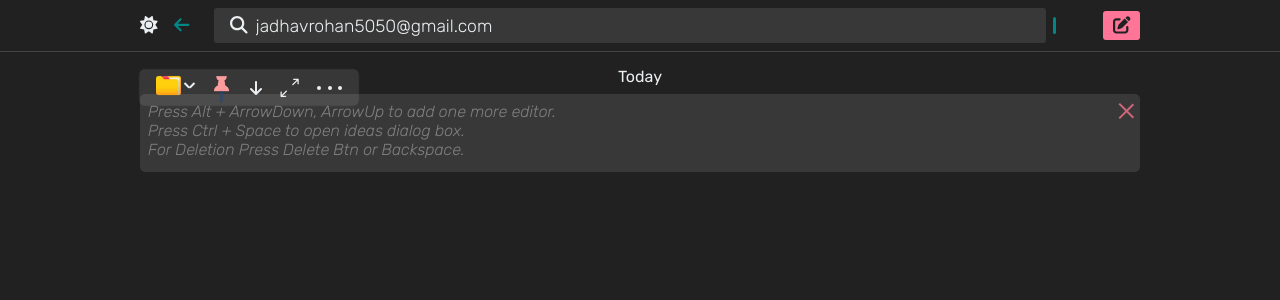
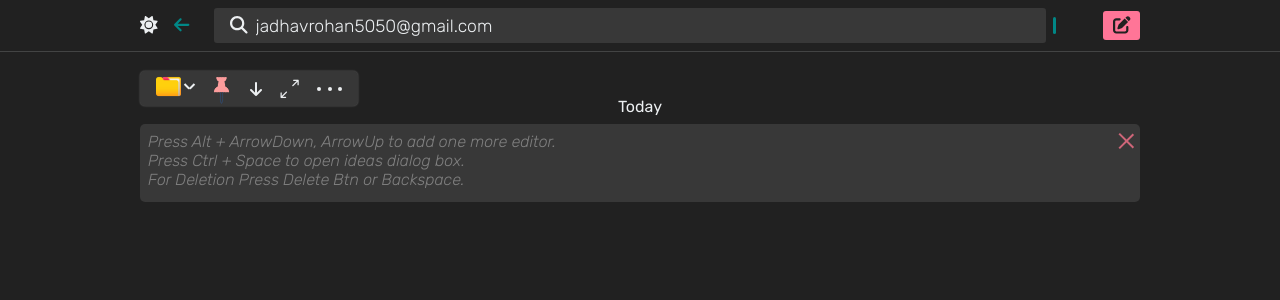
Before and after one commit to JadhavRohan5256/ideaflow, an Angular app: page / in a window 1280 px wide. Shown: the top 300 px of the page. Built offline with nearby package versions, Linux system fonts and the light colour scheme.

Commit message:
bug fixes

```diff
--- a/src/app/app.component.css
+++ b/src/app/app.component.css
@@ -97,7 +97,7 @@
 
 /* main content  */
 .main-content {
-    padding-top: 51.2px;
+    padding-top: 81.2px;
     height: calc(100vh - 51.2px);
     color: var(--text-color);
     overflow-y: scroll;
--- a/src/app/editor/editor.component.css
+++ b/src/app/editor/editor.component.css
@@ -2,8 +2,8 @@
 .floating-wrapper {
     position: fixed;
     top: 70px;
+    left: calc(((100vw - 1000px) / 2));
     width: 218px;
-    left: calc(((100vw - 1000px) / 2));
     z-index: 390;
 }
 
--- a/src/app/editor/editor.component.html
+++ b/src/app/editor/editor.component.html
@@ -1,8 +1,7 @@
 <div
-    class="floating-wrapper"
-    [ngStyle]="floatingPos"
+    class="floating-wrapper" [ngStyle]="floatingPos"
     (drag)="dragFloatingItem($event)"
-    (dragend)="dragFloatingItem($event)">
+    (dragleave)="dragFloatingItem($event)">
     <app-floating-nav></app-floating-nav>
 </div>
 
--- a/src/app/editor/editor.component.ts
+++ b/src/app/editor/editor.component.ts
@@ -18,7 +18,7 @@ export class EditorComponent implements OnInit, OnDestroy {
 
     floatingPos: {'left': string, 'top': string} = {
         left: 'calc(((100vw - 1000px) / 2))',
-        top: '70px'
+        top: '71px'
     }
 
     CurrentIdeas!: FormGroup;
@@ -358,7 +358,7 @@ export class EditorComponent implements OnInit, OnDestroy {
 
     dragFloatingItem(event: any): void {
         // console.log(event)
-        if(event.x > 50 && event.y > 50) {
+        if(event.x > 50 && event.y > 50 && event.x < (window.innerWidth - 50) && event.y < (window.innerHeight - 50)) {
             this.floatingPos = {
                 left: `${event.pageX - 100}px`,
                 top: `${event.pageY}px`
--- a/src/app/floating-nav/floating-nav.component.css
+++ b/src/app/floating-nav/floating-nav.component.css
@@ -12,13 +12,17 @@
     color: var(--text-color);
 }
 
+
 .wrapper img {
     width: 25px;
+    pointer-events: none;
 }
+
 
 .folder {
     position: relative;
     z-index: 600;
+    user-select: none;
 }
 
 .folder-wrapper {
```
